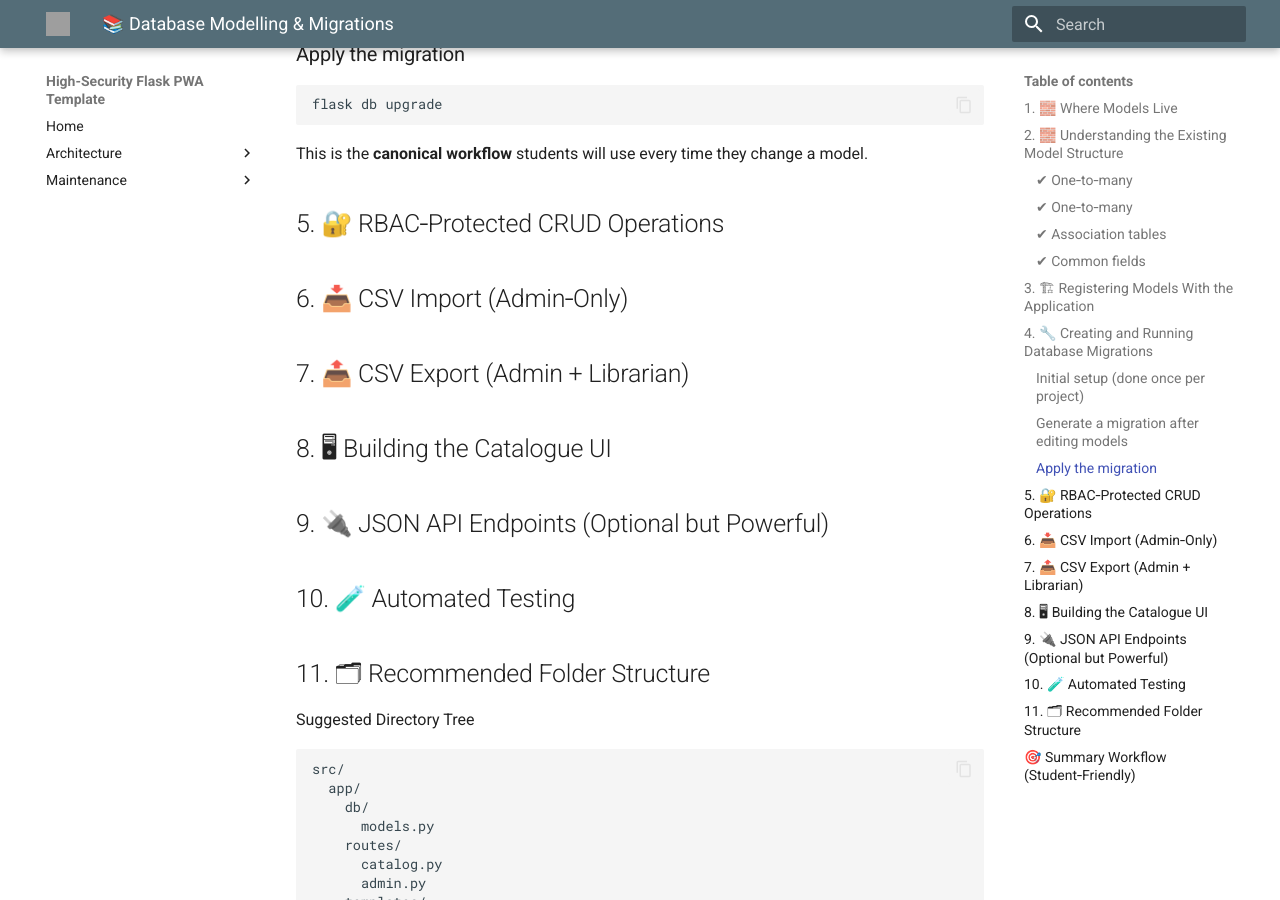
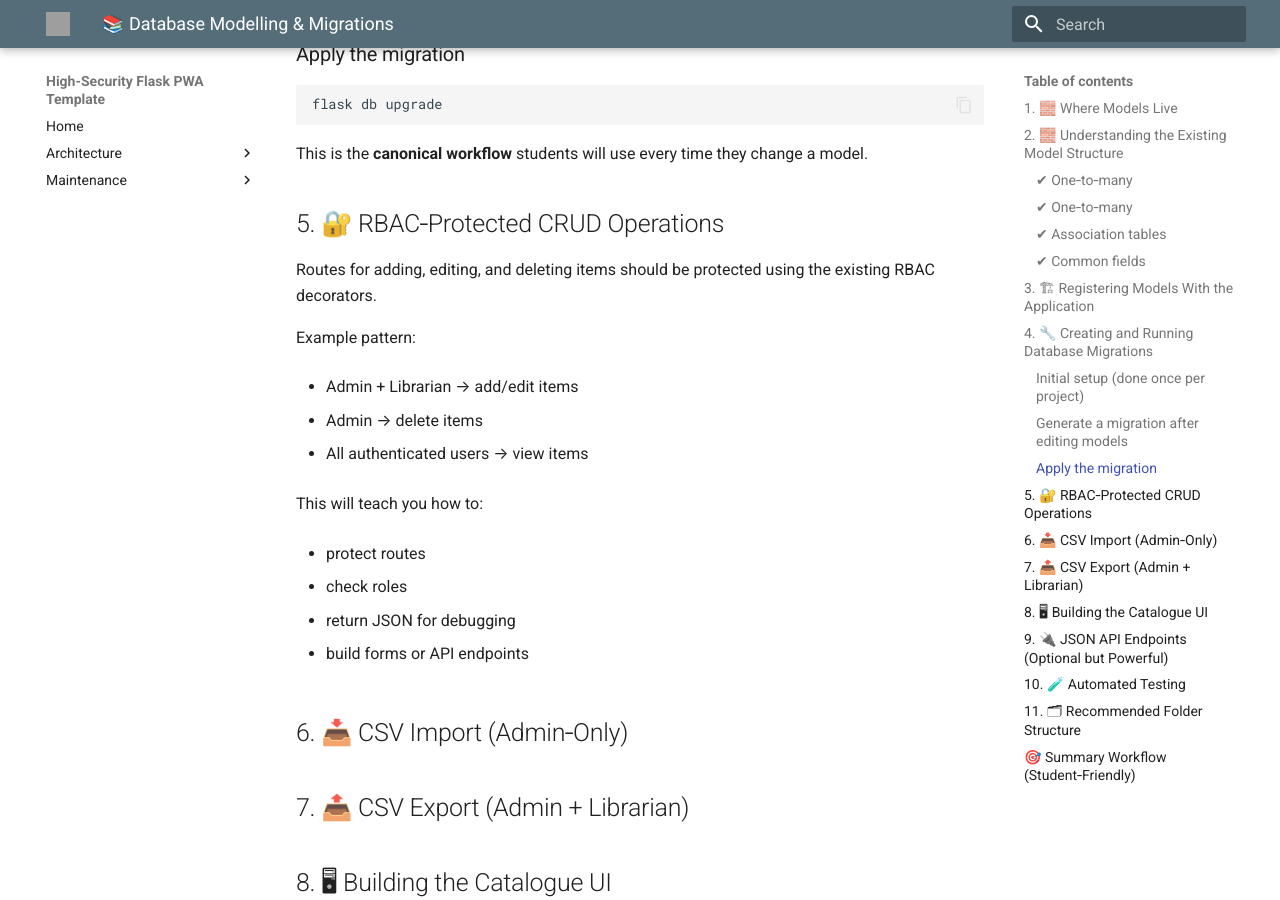
Before and after one commit to detnsw-sydtech/High-Security-Flask-PWA-Repo-Template, an MkDocs documentation site: the page built from docs/project/db_modelling.md, in a window 1280 px wide and 900 px high, scrolled down 2741 px. Built offline with MkDocs 1.6.1 and Material for MkDocs 9.7.7, drawn with Linux system fonts in a browser that asks for light colours; grey boxes are pictures that could not be loaded.

Commit message:
Update db_modelling.md

```diff
--- a/docs/project/db_modelling.md
+++ b/docs/project/db_modelling.md
@@ -110,7 +110,25 @@ This is the **canonical workflow** students will use every time they change a mo
 
 ## 5. 🔐 RBAC‑Protected CRUD Operations
 
+Routes for adding, editing, and deleting items should be protected using the existing RBAC decorators.
 
+Example pattern:
+
+- Admin + Librarian → add/edit items
+
+- Admin → delete items
+
+- All authenticated users → view items
+
+This will teach you how to:
+
+- protect routes
+
+- check roles
+
+- return JSON for debugging
+
+- build forms or API endpoints
 
 ## 6. 📥 CSV Import (Admin‑Only)
 
```
